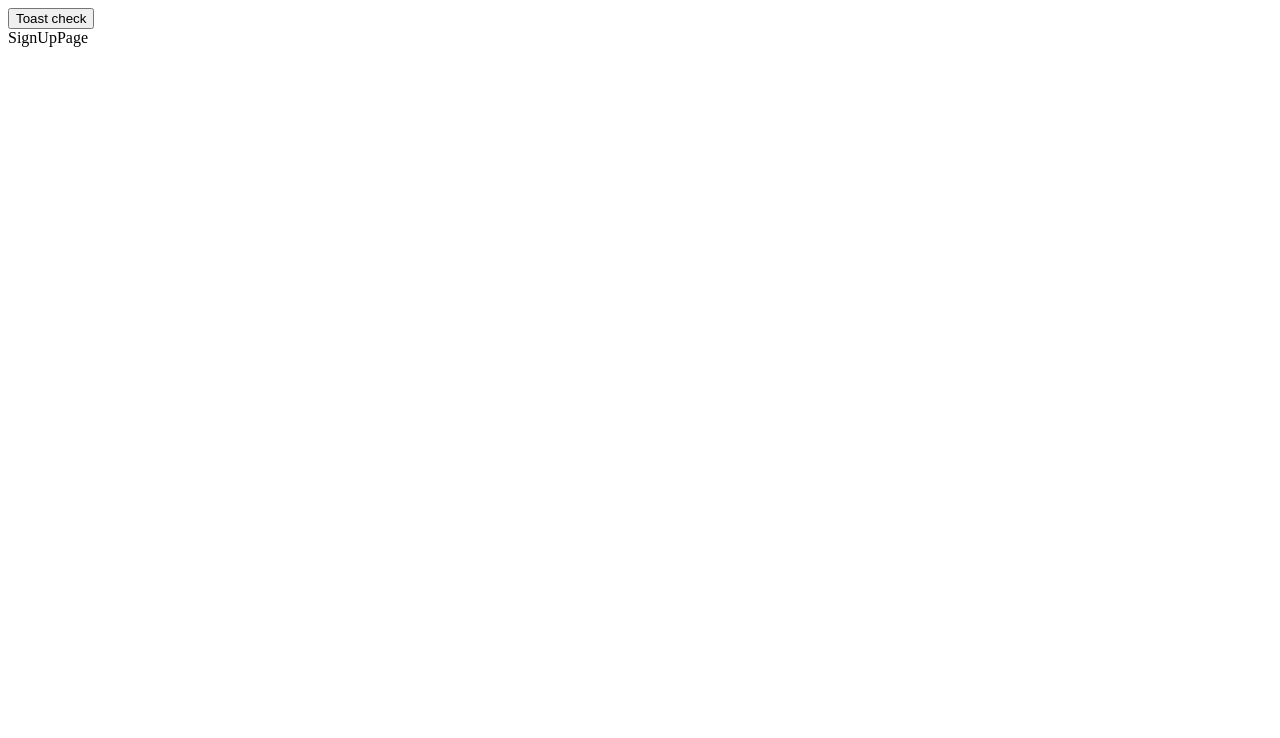
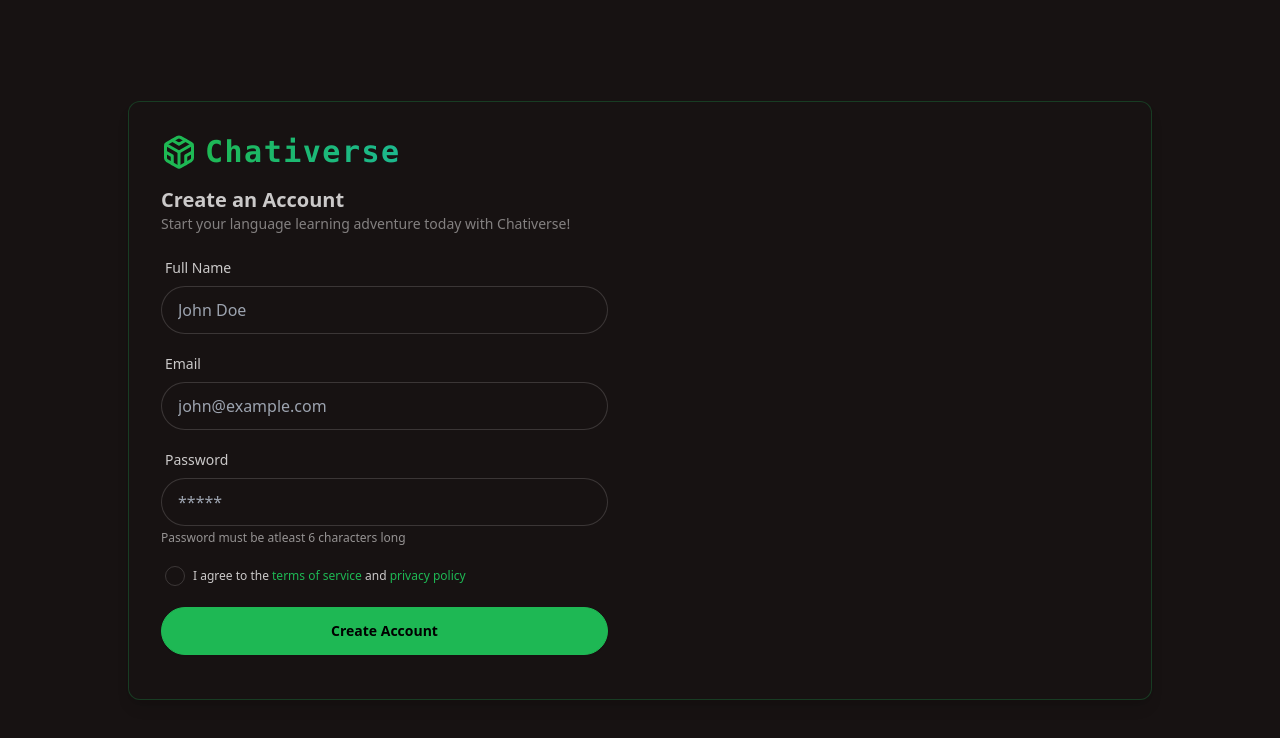
Before and after one commit to Palakshisingh/Chativerse, a React (Vite) app in the folder frontend/: page /signup in a window 1280 px wide. Shown: the top 738 px of the page. Built offline with nearby package versions, Linux system fonts and the light colour scheme; no server answers.

Commit message:
Added UI and functionalit y to SignUp Page

```diff
--- a/frontend/package.json
+++ b/frontend/package.json
@@ -12,6 +12,7 @@
   "dependencies": {
     "@tanstack/react-query": "^5.81.5",
     "axios": "^1.10.0",
+    "lucide-react": "^0.525.0",
     "react": "^19.1.0",
     "react-dom": "^19.1.0",
     "react-hot-toast": "^2.5.2",
--- a/frontend/src/App.jsx
+++ b/frontend/src/App.jsx
@@ -1,4 +1,4 @@
-import { Routes,Route } from 'react-router'
+import { Routes,Route, Navigate } from 'react-router'
 import HomePage from "./pages/HomePage.jsx"
 import SignUpPage from "./pages/SignUpPage.jsx"
 import NotificationsPage from  "./pages/NotificationsPage.jsx"
@@ -13,7 +13,7 @@ import { axiosInstance } from './lib/axios.js'
 
 const App = () => {
 
-  const {data,isLoading,error} = useQuery({queryKey:["todos"],
+  const {data:authData ,isLoading,error} = useQuery({queryKey:["authUser"],
 
     queryFn: async()=> {
       const res = await axiosInstance.get("/auth/me");
@@ -22,20 +22,19 @@ const App = () => {
     retry:false,
   });
 
-  console.log(data);
+  const authUser = authData?.user
 
 
   return (
     <div className=' h-screen text-5xl' data-theme="coffee">
-      <button onClick={() => toast.error("IT works!")}>Toast check </button>
       <Routes>
-        <Route path = "/" element = {<HomePage/>}></Route>
-        <Route path = "/signup" element = {<SignUpPage/>}></Route>
-        <Route path = "/login" element = {<LoginPage/>}></Route>
-        <Route path = "/notifications" element = {<NotificationsPage/>}></Route>
-        <Route path = "/call" element = {<CallPage/>}></Route>
-        <Route path = "/chat" element = {<ChatPage/>}></Route>
-        <Route path = "/onboarding" element = {<OnBoardingPage/>}></Route>
+        <Route path = "/" element = {authUser ? <HomePage/> : <Navigate to = "/login"/>}/>
+        <Route path = "/signup" element = {!authUser ? <SignUpPage/> : <Navigate to = "/"/>}/>
+        <Route path = "/login" element = {!authUser ? <LoginPage/> : <Navigate to = "/"/>}/>
+        <Route path = "/notifications" element = {authUser ? <NotificationsPage/> : <Navigate to = "/login"/>}/>
+        <Route path = "/call" element={authUser ? <CallPage/> : <Navigate to = "/login"/>}/>
+        <Route path = "/chat" element = {authUser ? <ChatPage/> : <Navigate to = "/login"/>}/>
+        <Route path = "/onboarding" element = {authUser ? <OnBoardingPage/> : <Navigate to = "/login"/>}/>
       </Routes>
 
       <Toaster/>
--- /dev/null
+++ b/frontend/src/lib/api.js
@@ -0,0 +1,6 @@
+import { axiosInstance } from "./axios";
+
+export const signup = async (signupData) => {
+  const response = await axiosInstance.post("/auth/signup", signupData);
+  return response.data;
+};
--- a/frontend/src/main.jsx
+++ b/frontend/src/main.jsx
@@ -2,6 +2,7 @@ import { StrictMode } from 'react'
 import { createRoot } from 'react-dom/client'
 import App from './App.jsx'
 import { BrowserRouter } from 'react-router'
+import "/src/index.css"
 import {
   useQuery,
   QueryClient,
--- a/frontend/src/pages/SignUpPage.jsx
+++ b/frontend/src/pages/SignUpPage.jsx
@@ -1,9 +1,101 @@
-
+import { useState } from "react";
+import {Codesandbox} from "lucide-react";
+import { Link } from "react-router";
 
  const SignUpPage = () => {
-   return (
-     <div>SignUpPage</div>
-   )
- }
+  const[signupData, setSignupData] = useState({
+    fullName:"",
+    email:"",
+    password:"",
+  });
+
+  const handleSignup = (e) => {
+    e.preventDefault()
+  }
+
+   return <div className="h-screen flex items-center justify-center p-4 sm:p-6 md:p-8" data-theme="forest">
+    <div className ="border border-primary/25 flex flex-col lg:flex-row w-full max-w-5xl mx-auto bg-base-100 rounded-xl shadow-lg overflow-hidden">
+      <div className="w-full lg:w-1/2 p-4 sm:p-8 flex flex-col">
+        <div className="mb-4 flex items-center justify-start gap-2">
+          <Codesandbox className="size-9 text-primary"/>
+          <span className="text-3xl font-bold font-mono bg-clip-text text-transparent bg-gradient-to-r from-primary to-secondary tracking-wider">
+            Chativerse
+          </span>
+        </div>
+        <div className="w-full">
+          <form onSubmit={handleSignup}>
+            <div className="space-y-4 ">
+              <div>
+                <h2 className="text-xl font-semibold">Create an Account</h2>
+                <p className="text-sm opacity-60">
+                  Start your language learning adventure today with Chativerse!
+                </p>
+              </div>
+              <div className="space-y-3">
+                <div className="form-control w-full">
+                  <label className="label">
+                    <span className="label-text">Full Name</span>
+                  </label>
+                  <input
+                  type="text"
+                  placeholder="John Doe"
+                  className="input input-bordered w-full"
+                  value={signupData.fullName}
+                  onChange={(e) => setSignupData({...signupData,fullName:e.target.value})}
+                  required
+                  />
+                </div>
+                <div className="form-control w-full">
+                  <label className="label">
+                    <span className="label-text">Email</span>
+                  </label>
+                  <input
+                  type="email"
+                  placeholder="john@example.com"
+                  className="input input-bordered w-full"
+                  value={signupData.email}
+                  onChange={(e) => setSignupData({...signupData,email:e.target.value})}
+                  required
+                  />
+                </div>
+                <div className="form-control w-full">
+                  <label className="label">
+                    <span className="label-text">Password</span>
+                  </label>
+                  <input
+                  type="password"
+                  placeholder="*****"
+                  className="input input-bordered w-full"
+                  value={signupData.password}
+                  onChange={(e) => setSignupData({...signupData,password:e.target.value})}
+                  required
+                  />
+                  <p className="text-xs opacity-70 mt-1">
+                    Password must be atleast 6 characters long
+                  </p>
+                </div>
+                <div className="form-control">
+                    <label className="label cursor-pointer justify-start gap-2">
+                      <input type="checkbox" className="checkbox checkbox-sm" required />
+                      <span className="text-xs leading-tight">
+                        I agree to the{" "}
+                        <span className="text-primary hover:underline">terms of service</span> and{" "}
+                        <span className="text-primary hover:underline">privacy policy</span>
+                      </span>
+                    </label>
+                  </div>
+                  <button className="btn btn-primary w-full" type="submit">
+                    Create Account
+                  </button>
+                  <div></div>
+                </div>
+            </div>
+          </form>
+        </div>
+      </div>
+    </div>
+   </div>;
+
+ };
 
  export default SignUpPage
```
Also changed, not shown: frontend/public/i.png (added), 1 other file (tests, documents, lock files or other folders).
